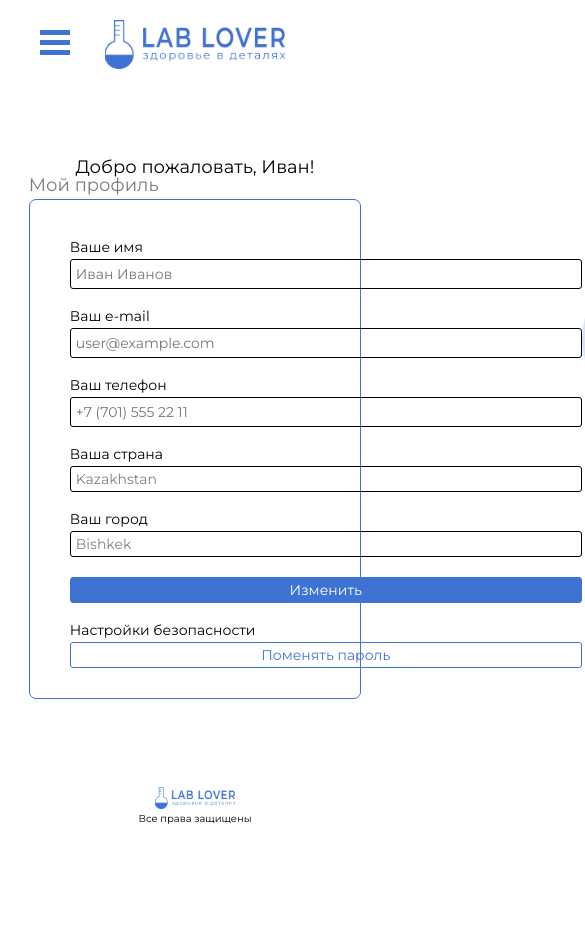
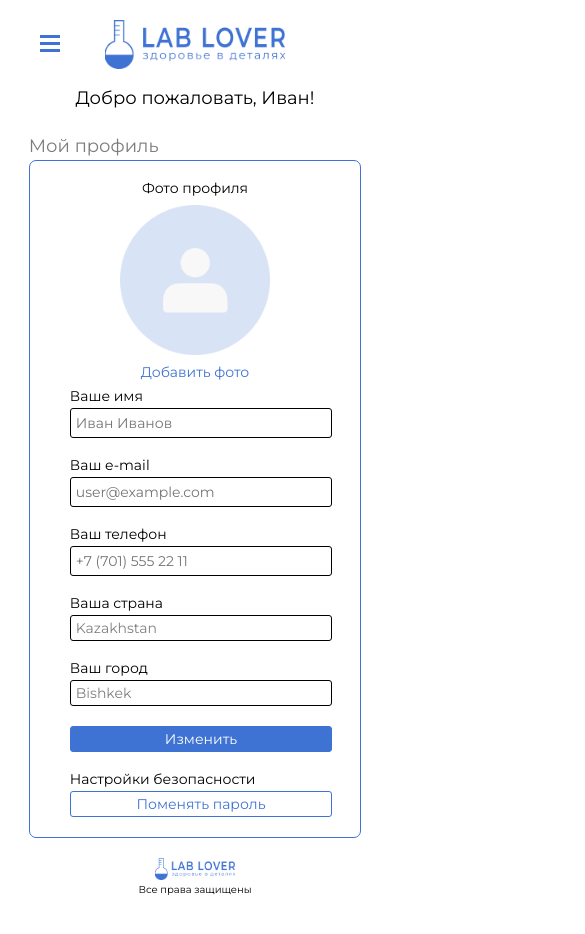
Before and after one commit to Refat-web-dev/LAB-LOVER, a plain HTML site: page index.html in a window 390 px wide. Shown: the top 934 px of the page, 585 px wide, since content can reach past the window. After the commit the page ends 896 px from the top, so only its background shows below. Drawn offline with nearby package versions, Linux system fonts and the light colour scheme.

Commit message:
adaptive_profile

```diff
--- a/index.html
+++ b/index.html
@@ -12,7 +12,7 @@
 <body>
     <div class="container">
         <header class="logo">
-            <div class="burger"></div><img src="./img/ЛОГО.png" alt="Logo">
+            <div class="burger_btn"><div class="burger"></div></div><img src="./img/ЛОГО.png" alt="Logo">
         </header>
         <div class="layouts">
             <aside>
--- a/index.js
+++ b/index.js
@@ -93,7 +93,7 @@ document.getElementById('chartSelect').addEventListener('change', function (even
 
 // burger
 
-let burger = document.querySelector(".burger")
+let burger = document.querySelector(".burger_btn")
 let aside = document.querySelector("aside")
 let canvas = document.querySelector(".canvas")
 
--- a/media_style/media.scss
+++ b/media_style/media.scss
@@ -7,4 +7,34 @@
         height: 100%;
         z-index: 1;
     }
+
+    .burger {
+        display: block;
+    }
+
+    .welcome {
+        margin-bottom: 30px;
+    }
+
+    #cont-profile {
+        .row {
+
+            gap: 10px;
+            padding-top: 20px;
+            padding-bottom: 20px;
+
+            .user_input,
+            .change,
+            .change_pass {
+                width: 100%;
+            }
+
+            .right {
+                order: 2;
+            }
+
+            height: 100%;
+            flex-direction: column;
+        }
+    }
 }
--- a/style/index.scss
+++ b/style/index.scss
@@ -95,7 +95,8 @@ h6 {
 /*--------------------*/
 body {
     padding: 20px;
-    overflow: hidden;
+    // overflow: hidden;
+    // overflow-y: scroll;
 }
 
 header {
@@ -106,12 +107,18 @@ header {
 
 }
 
+.burger_btn {
+    position: absolute;
+    left: 40px;
+    height: 20px;
+    width: 20px;
+}
+
 .burger {
+    display: none;
     position: absolute;
-    top: 40px;
-    left: 40px;
-    width: 30px;
-    height: 5px;
+    width: 20px;
+    height: 3px;
     // background-color: #3F73D3;
     background-color: #3F73D3;
     // transform: rotate(45deg);
@@ -121,9 +128,9 @@ header {
 .burger::after {
     content: "";
     position: absolute;
-    top: -10px;
-    width: 30px;
-    height: 5px;
+    bottom: -14px;
+    width: 20px;
+    height: 3px;
     // transform: rotate(-45deg);
     background-color: #3F73D3;
     transition: .5s ease;
@@ -133,9 +140,9 @@ header {
 .burger::before {
     content: "";
     position: absolute;
-    bottom: -10px;
-    width: 30px;
-    height: 5px;
+    bottom: -7px;
+    width: 20px;
+    height: 3px;
     // transform: rotate(45deg);
     background-color: #3F73D3;
     transition: .5s ease;
@@ -226,7 +233,8 @@ main {
 
 .hide {
     position: absolute;
-    right: -100%;
+    top: -1200%;
+    left: -1200%;
     opacity: 0;
 }
 
@@ -742,7 +750,7 @@ footer {
 }
 
 
-.checkbox{
+.checkbox {
     display: flex;
     align-items: center;
     justify-content: start;
@@ -750,11 +758,12 @@ footer {
     gap: 3px;
 }
 
-.checkbox input{
+.checkbox input {
     margin-bottom: 1px;
     cursor: pointer;
 }
-.reviewBlock{
+
+.reviewBlock {
     overflow: scroll;
     line-height: 18px;
 }
@@ -786,29 +795,38 @@ footer {
     border-collapse: collapse;
     font-family: Arial, sans-serif;
 }
+
 .table-analyses__header,
 .table-analyses__cell {
     border: 1px solid #d9d9d9;
     padding: 10px;
     text-align: center;
 }
+
 .table-analyses__header {
     font-weight: normal;
     color: #666;
 }
+
 .table-analyses__row:nth-child(even) {
     background-color: #f5f5f5;
 }
+
 .table-analyses__action-link {
     color: #007bff;
     text-decoration: none;
 }
+
 .table-analyses__action-link:hover {
     text-decoration: underline;
 }
-.blocks, .blockFl, .blockBhb{
+
+.blocks,
+.blockFl,
+.blockBhb {
     width: 100%;
 }
+
 /* #cont-upload{
     z-index:;
 } */
```
Also changed, not shown: media_style/media.css, style/index.css, 2 other files. Lines whose indentation alone changed are shown as unchanged.
